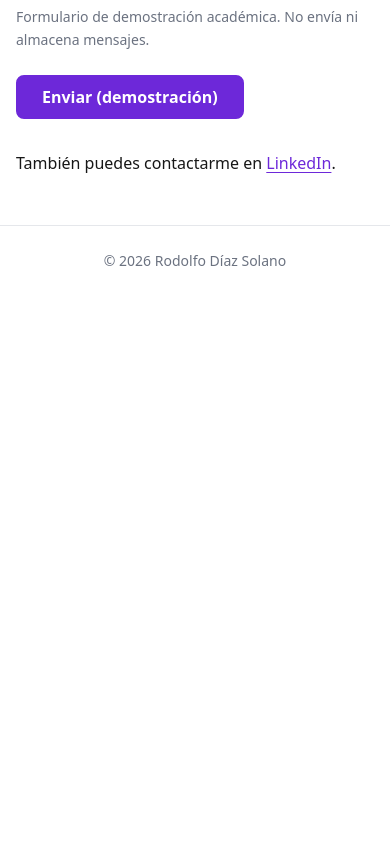
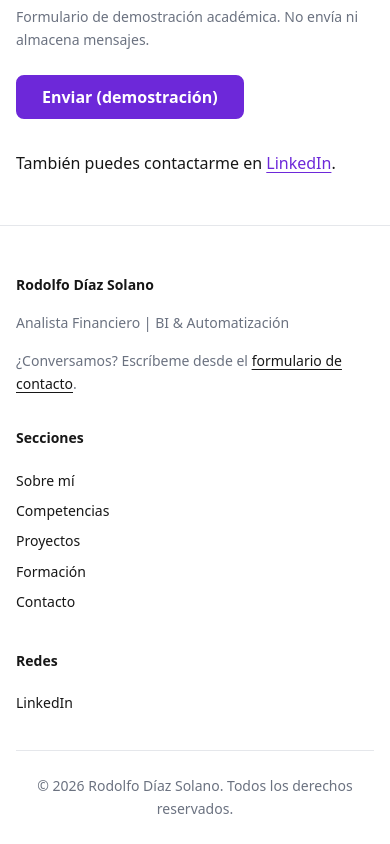
Before and after one commit to RODOLFO-DIAZ/professional-portfolio, a plain HTML site: page index.html in a window 390 px wide. Shown: the part 9181-10025 px from the top of the page. Before the commit the page ends 9477 px from the top, so only its background shows below. Drawn offline with Linux system fonts and the light colour scheme.

Commit message:
feat(footer): add three-column footer with navigation and social link
Replace the single copyright line with identity, section links and
social columns, plus a centered copyright line. The columns stack in a
flex column on mobile and become an equal-width row from 768px. The
footer nav has its own aria-label to tell it apart from the header
menu, and the link inside running text keeps its underline so color is
not the only cue.

```diff
--- a/index.html
+++ b/index.html
@@ -279,8 +279,34 @@
         </section>
     </main>
 
-    <footer>
-        <p>&copy; 2026 Rodolfo Díaz Solano</p>
+    <footer class="site-footer">
+        <div class="footer-columns">
+            <div class="footer-column">
+                <p class="footer-title">Rodolfo Díaz Solano</p>
+                <p>Analista Financiero | BI &amp; Automatización</p>
+                <p>¿Conversamos? Escríbeme desde el <a href="#contact">formulario de contacto</a>.</p>
+            </div>
+
+            <nav class="footer-column" aria-label="Navegación del pie de página">
+                <p class="footer-title">Secciones</p>
+                <ul class="footer-list">
+                    <li><a href="#about">Sobre mí</a></li>
+                    <li><a href="#skills">Competencias</a></li>
+                    <li><a href="#projects">Proyectos</a></li>
+                    <li><a href="#education">Formación</a></li>
+                    <li><a href="#contact">Contacto</a></li>
+                </ul>
+            </nav>
+
+            <div class="footer-column">
+                <p class="footer-title">Redes</p>
+                <ul class="footer-list">
+                    <li><a href="https://cr.linkedin.com/in/rodolfod%C3%ADazsolano" target="_blank" rel="noopener noreferrer" aria-label="LinkedIn (se abre en una pestaña nueva)">LinkedIn</a></li>
+                </ul>
+            </div>
+        </div>
+
+        <p class="footer-copy">&copy; 2026 Rodolfo Díaz Solano. Todos los derechos reservados.</p>
     </footer>
 </body>
 </html>
--- a/styles.css
+++ b/styles.css
@@ -281,12 +281,18 @@ main > section + section {
     height: 100%;
 }
 
-footer {
-    padding-block: var(--space-lg);
+.site-footer {
+    padding-block: var(--space-2xl) var(--space-lg);
     border-top: 1px solid var(--color-border);
     font-size: var(--font-size-sm);
     color: var(--color-gray);
-    text-align: center;
+}
+
+/* Footer columns (identity, sections, social): stacked on mobile, a row from 768px */
+.footer-columns {
+    display: flex;
+    flex-direction: column;
+    gap: var(--space-xl);
 }
 
 /* === Components === */
@@ -443,6 +449,42 @@ footer {
 
 .soft-skills > .card:nth-child(even) {
     border-top-color: var(--color-secondary);
+}
+
+/* --- Footer --- */
+.footer-title {
+    margin-bottom: var(--space-sm);
+    font-weight: var(--font-weight-semibold);
+    color: var(--color-text);
+}
+
+.footer-list {
+    padding: 0;
+    list-style: none;
+}
+
+/* Vertical padding enlarges the touch target of each link */
+.footer-list a {
+    display: inline-block;
+    padding-block: var(--space-xs);
+    text-decoration: none;
+}
+
+/* Links inside running text keep their underline, so color is not the only cue */
+.site-footer a {
+    color: var(--color-text);
+}
+
+.site-footer a:hover {
+    color: var(--color-primary);
+    text-decoration: underline;
+}
+
+.footer-copy {
+    margin-top: var(--space-xl);
+    padding-top: var(--space-lg);
+    border-top: 1px solid var(--color-border);
+    text-align: center;
 }
 
 /* --- Card --- */
@@ -670,6 +712,16 @@ textarea.form-input {
     .education-list > li {
         flex-basis: calc((100% - var(--card-gap)) / 2);
     }
+
+    /* Footer: the three columns share the row equally */
+    .footer-columns {
+        flex-direction: row;
+        justify-content: space-between;
+    }
+
+    .footer-column {
+        flex: 1;
+    }
 }
 
 @media (min-width: 1024px) {
```
